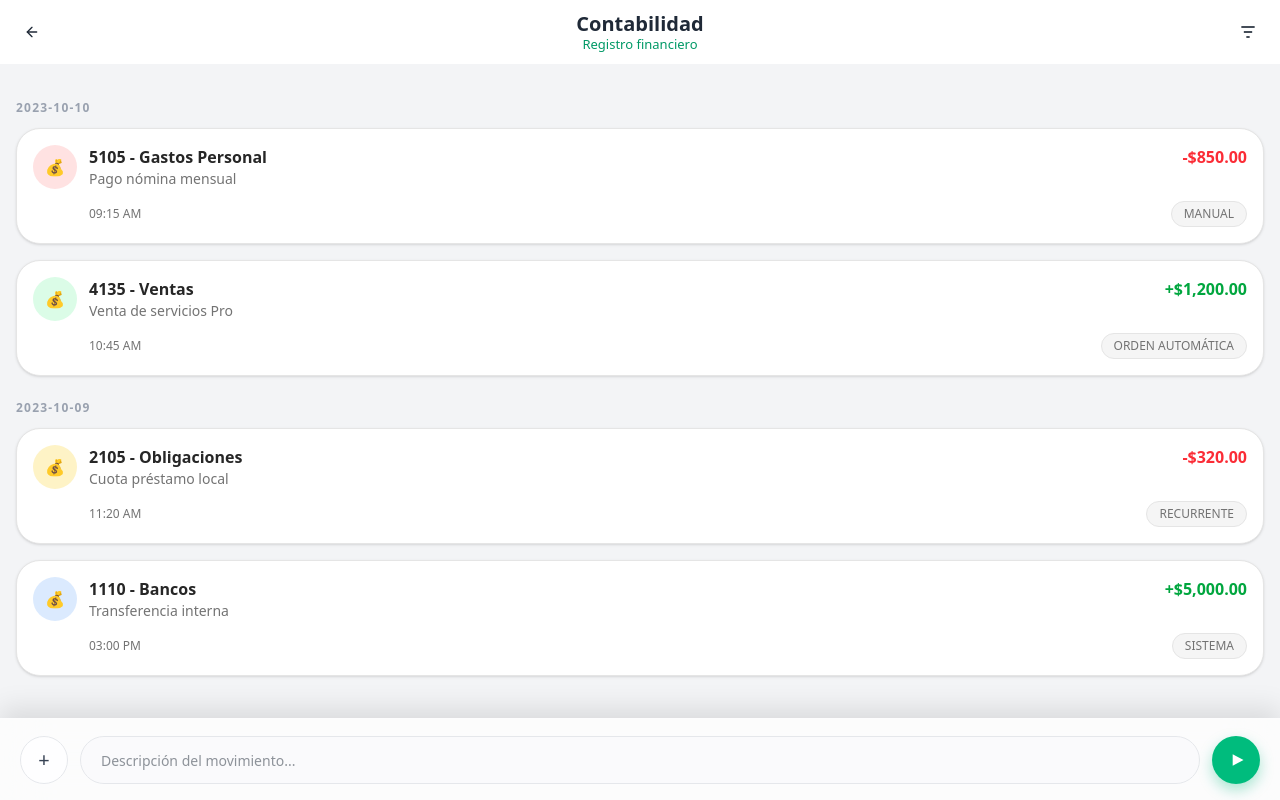
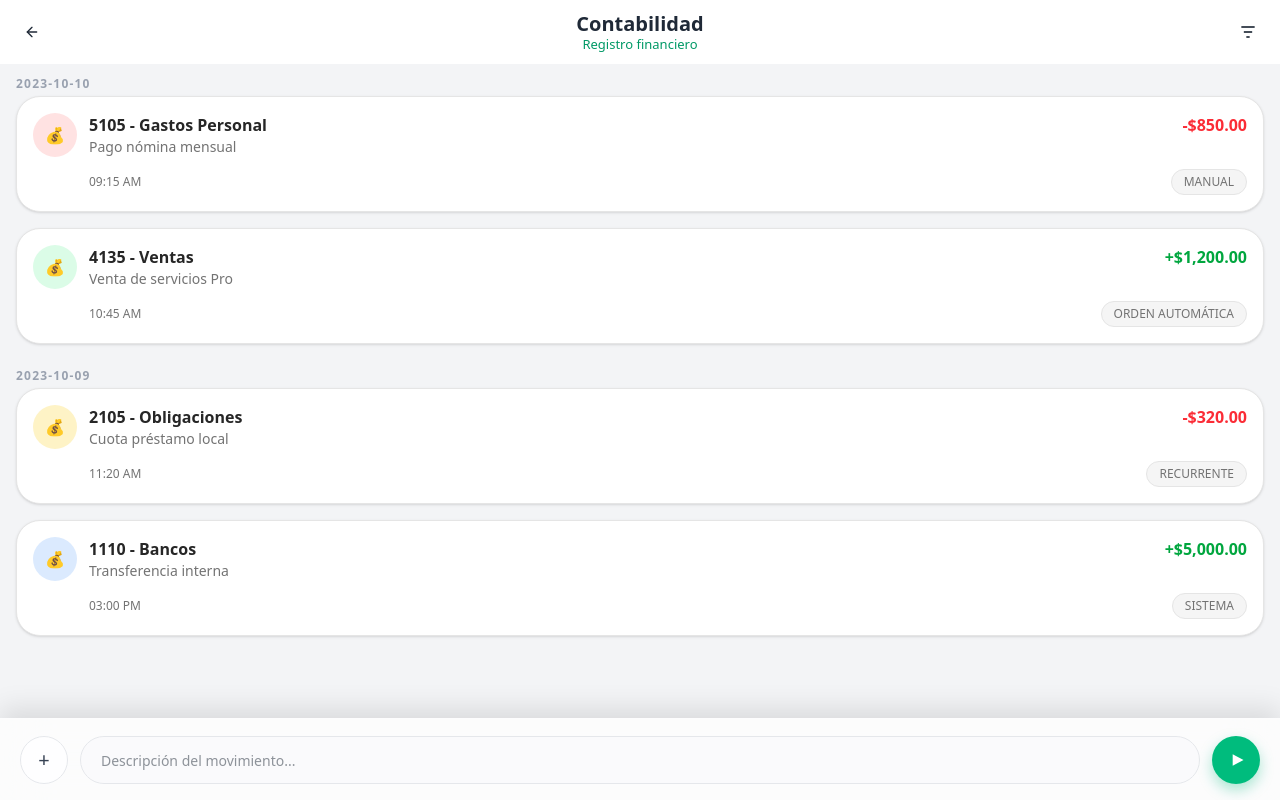
Before and after one commit to SantiagoAranda/Plataforma-de-Gesti-n-Comercial-con-Interfaz-Conversacional-y-Financiera, a Next.js app in the folder frontend/: page /contabilidad in a window 1280 px wide. Built offline with nearby package versions, Linux system fonts and the light colour scheme.

Commit message:
Se acomodaron los margenes del chat de Contabilidad

```diff
--- a/frontend/app/(app)/contabilidad/page.tsx
+++ b/frontend/app/(app)/contabilidad/page.tsx
@@ -127,16 +127,16 @@ export default function ContabilidadClient() {
             />
 
             {/* IMPORTANTE: sin padding lateral si querés full width */}
-            <main className="pt-4 pb-6">
+            <main className="pt-1 pb-6">
 
-                <div className="mt-5 space-y-6">
+                <div className="mt-2 space-y-6">
                     {dates.map((dateISO) => (
                         <section key={dateISO}>
                             <div className="px-4 text-xs font-semibold tracking-widest text-gray-400">
                                 {groupLabel(dateISO)}
                             </div>
 
-                            <div className="mt-3 space-y-4">
+                            <div className="mt-1 space-y-4">
                                 {grouped[dateISO].map((e) => (
                                     <div key={e.id} className="px-4">
                                         <AccountingCard entry={e} />
```
